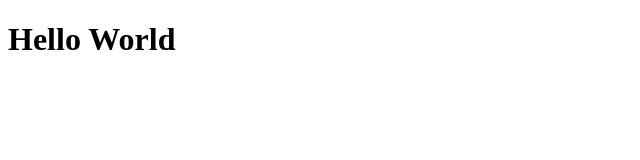
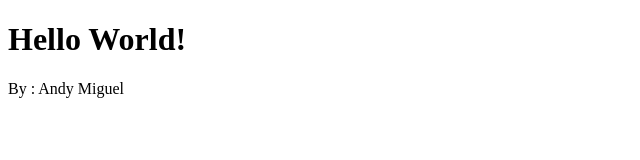
Before and after one commit to spiderman2099/gitvscode, a plain HTML site: page index.html in a window 1280 px wide. Shown: the whole page, without its empty margins (0-640 px from the left). Drawn offline with Linux system fonts and the light colour scheme.

Commit message:
Added paragraph

```diff
--- a/index.html
+++ b/index.html
@@ -7,6 +7,7 @@
     <title>Document</title>
 </head>
 <body>
-    <h1>Hello World</h1>
+    <h1>Hello World!</h1>
+    <p>By : Andy Miguel</p>
 </body>
 </html>
```
